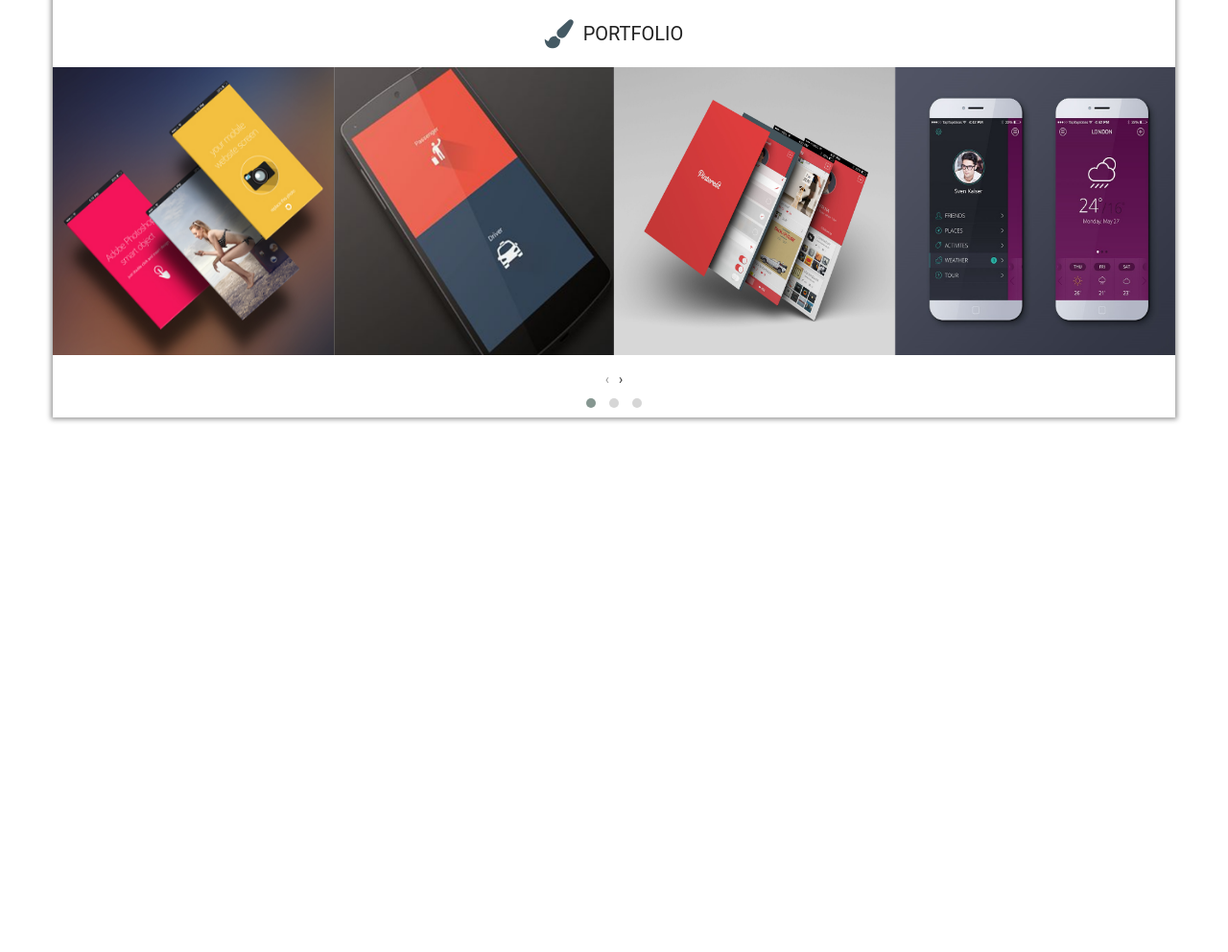
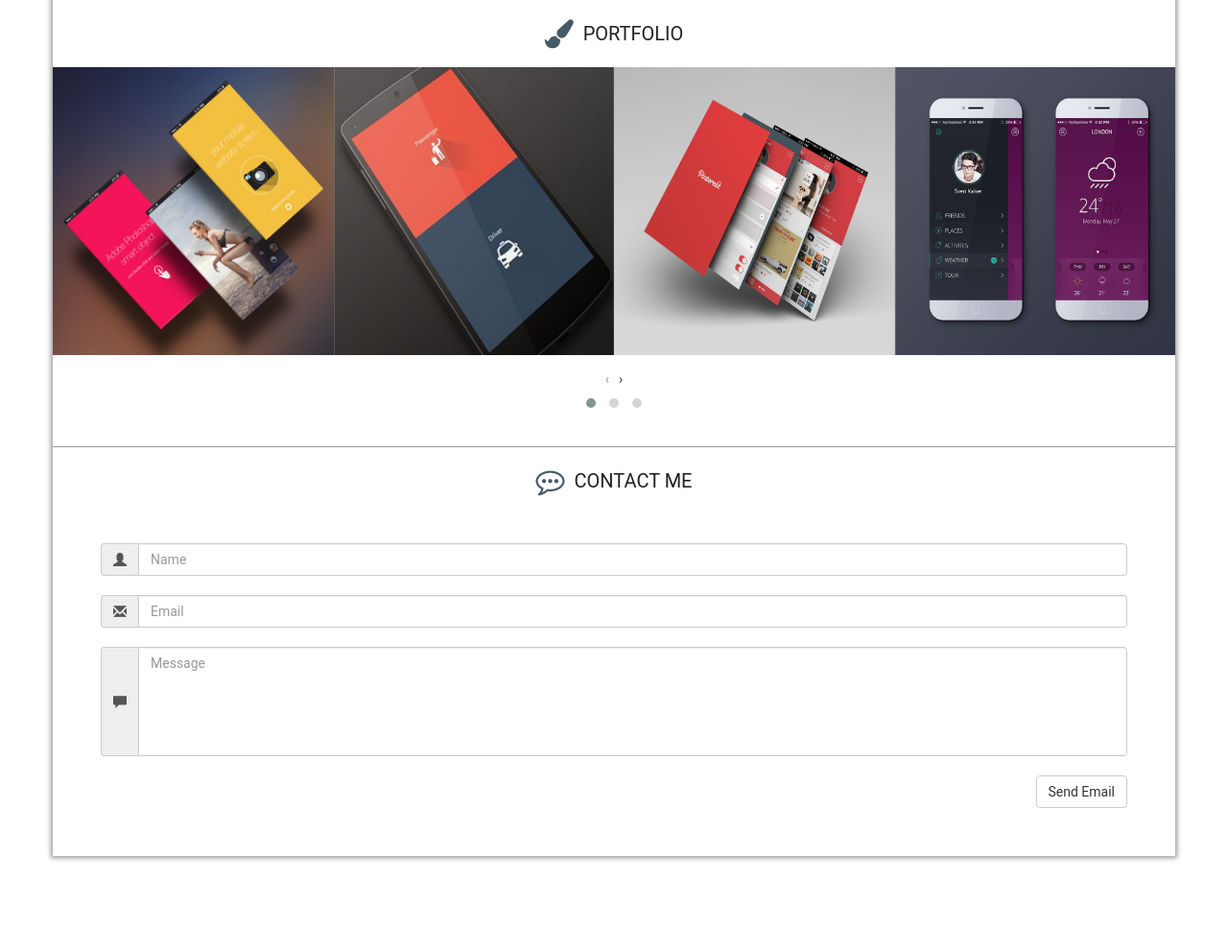
Before and after one commit to pedrofg/lambton-second-term, a PHP site: page / in a window 1280 px wide. Shown: the part 1031-2023 px from the top of the page at 96% size. Before the commit the page ends 1471 px from the top, so only its background shows below. Run offline with PHP 8.4, Linux system fonts and the light colour scheme; some libraries are stand-ins or nearby versions.

Commit message:
contact me form

```diff
--- a/PGFResume/index.html
+++ b/PGFResume/index.html
@@ -2,6 +2,7 @@
 <html>
 
 <!-- Head used to set meta tags, title and import some css's -->
+
 <head>
   <meta charset="utf-8">
   <meta name="viewport" content="width=device-width, initial-scale=1">
@@ -69,10 +70,8 @@
         <div class="about-container">
           <p class="right-title"><i class="fa fa-info-circle"></i>About</p>
           <p class="about-text">
-                        Software Engineer with thorough hands-on experience in all level of testing,
-                        including performance, functional, integration, system, regression, and user experience testing.
-                        Supportive and enthusiastic team player dedicated to streamlining processes and efficiently resolving
-                        project issues. Willing to take ownership of core components.
+            Software Engineer with thorough hands-on experience in all level of testing, including performance, functional, integration, system, regression, and user experience testing. Supportive and enthusiastic team player dedicated to streamlining processes and
+            efficiently resolving project issues. Willing to take ownership of core components.
           </p>
         </div>
 
@@ -84,8 +83,8 @@
               <p class="work-date">2017 - PRESENT</p>
               <p class="work-position">Software Engineer and Team Leader</p>
               <p class="work-company">Geolance Tech</p>
-                            <a class="work-project" target="_blank" href="https://www.geolance.tech/main-v2">Geolance Website</a>
-                            <a class="work-project" target="_blank" href="https://www.geolance.tech/project-evaluation-v2">Geolance Project Evaluation</a>
+              <a class="work-project" target="_blank" href="https://www.geolance.tech/">Geolance Website</a>
+              <a class="work-project" target="_blank" href="https://www.geolance.tech/project-evaluation">Geolance Project Evaluation</a>
               <a class="work-project" target="_blank" href="https://marketplace.geolance.tech">Geolance Marketplace</a>
             </li>
             <li class="work-li">
@@ -163,6 +162,35 @@
       </section>
     </div>
 
+    <div class="row">
+      <section class="bottom-section col-md-12" style="margin-top: 30px;">
+
+        <p class="bottom-title"><i class="fa fa-commenting-o" aria-hidden="true"></i>Contact Me</p>
+
+        <form id="form-contact" action="mailto:pedro92.gf@gmail.com" target="_blank" enctype="text/plain" method="post" style="margin: 50px;">
+          <div class="input-group">
+            <span class="input-group-addon"><i class="glyphicon glyphicon-user"></i></span>
+            <input id="input-name" type="text" class="form-control" name="name" maxlength="100" placeholder="Name">
+          </div>
+
+          <div class="input-group">
+            <span class="input-group-addon"><i class="glyphicon glyphicon-envelope"></i></span>
+            <input id="input-email" type="text" class="form-control" name="email" maxlength="100" placeholder="Email">
+          </div>
+
+          <div class="input-group">
+            <span class="input-group-addon"><i class="glyphicon glyphicon-comment"></i></span>
+            <textarea id="input-message" class="form-control" rows="5" placeholder="Message" maxlength="500" name="message" style="resize: none;"></textarea>
+          </div>
+
+          <div class="form-group text-right">
+            <button type="submit" class="btn btn-default float-right">Send Email</button>
+          </div>
+        </form>
+      </section>
+
+    </div>
+
     <!-- Using fixed footer to always show to the user needed contact info -->
     <footer>
       <img class="footer-profile" src="images/pgf.png" alt="" />
--- a/PGFResume/script.js
+++ b/PGFResume/script.js
@@ -21,4 +21,45 @@ $(function() {
       }
     }
   });
+
+  $('#form-contact').submit(function() {
+    var inputEmail = $("#input-email");
+    var inputName = $("#input-name");
+    var inputMessage = $("#input-message");
+
+
+    var hasError;
+
+    var isNameEmpty = inputName.val().length == 0;
+    if (isNameEmpty) {
+      inputName.parent().addClass('has-error');
+      hasError = true;
+    } else {
+      inputName.parent().removeClass('has-error');
+    }
+
+    if (!validateEmail(inputEmail.val())) {
+      inputEmail.parent().addClass('has-error');
+      hasError = true;
+    } else {
+      inputEmail.parent().removeClass('has-error');
+    }
+
+    var isMessageEmpty = inputMessage.val().length == 0;
+    if (isMessageEmpty) {
+      inputMessage.parent().addClass('has-error');
+      hasError = true;
+    } else {
+      inputMessage.parent().removeClass('has-error');
+    }
+
+    return !hasError;
+
+  });
+
+
+  function validateEmail(email) {
+    var re = /^(([^<>()\[\]\\.,;:\s@"]+(\.[^<>()\[\]\\.,;:\s@"]+)*)|(".+"))@((\[[0-9]{1,3}\.[0-9]{1,3}\.[0-9]{1,3}\.[0-9]{1,3}])|(([a-zA-Z\-0-9]+\.)+[a-zA-Z]{2,}))$/;
+    return re.test(email);
+  }
 });
--- a/PGFResume/style.css
+++ b/PGFResume/style.css
@@ -43,6 +43,7 @@ body {
   margin-top: 0;
   margin-bottom: 5px;
 }
+
 .left-section .tagline {
   color: #CFD8DC;
   font-size: 16px;
@@ -53,7 +54,6 @@ body {
 .left-section .location {
   color: #fff;
 }
-
 
 .left-section .profile {
   margin-bottom: 15px;
@@ -166,7 +166,6 @@ body {
   left: 61px;
 }
 
-
 .right-section .work-li p {
   margin-bottom: 2px;
 }
@@ -245,7 +244,6 @@ body {
   color: #757575;
 }
 
-
 .bottom-section {
   border-top: 1px solid #999;
   background-color: #FFF;
@@ -283,13 +281,12 @@ footer {
   height: 100px;
   background-color: #455A64;
   opacity: 0.8;
-  z-index: 1;
+  z-index: 99;
   margin-right: -15px;
   margin-left: -15px;
   width: inherit;
   padding: 10px;
   color: #FFF;
-
   box-shadow: 0 0 5px 2px #999;
   -moz-box-shadow: 0 0 5px 2px #999;
   -webkit-box-shadow: 0 0 5px 2px #999;
@@ -325,20 +322,21 @@ footer .div-contact {
   margin-top: 15px;
 }
 
+.bottom-section .input-group {
+  margin-bottom: 20px;
+}
 
 
 /* Extra small devices (phones, less than 768px) */
+
 @media (max-width: 767px) {
-
   .right-section .skill-year {
     display: block;
     margin-left: 0;
   }
-
   .right-section .skills-container .skill-progress {
     width: 100%;
   }
-
   footer .div-contact:nth-of-type(2n) {
     visibility: hidden;
   }
```
Lines whose indentation alone changed are shown as unchanged.
